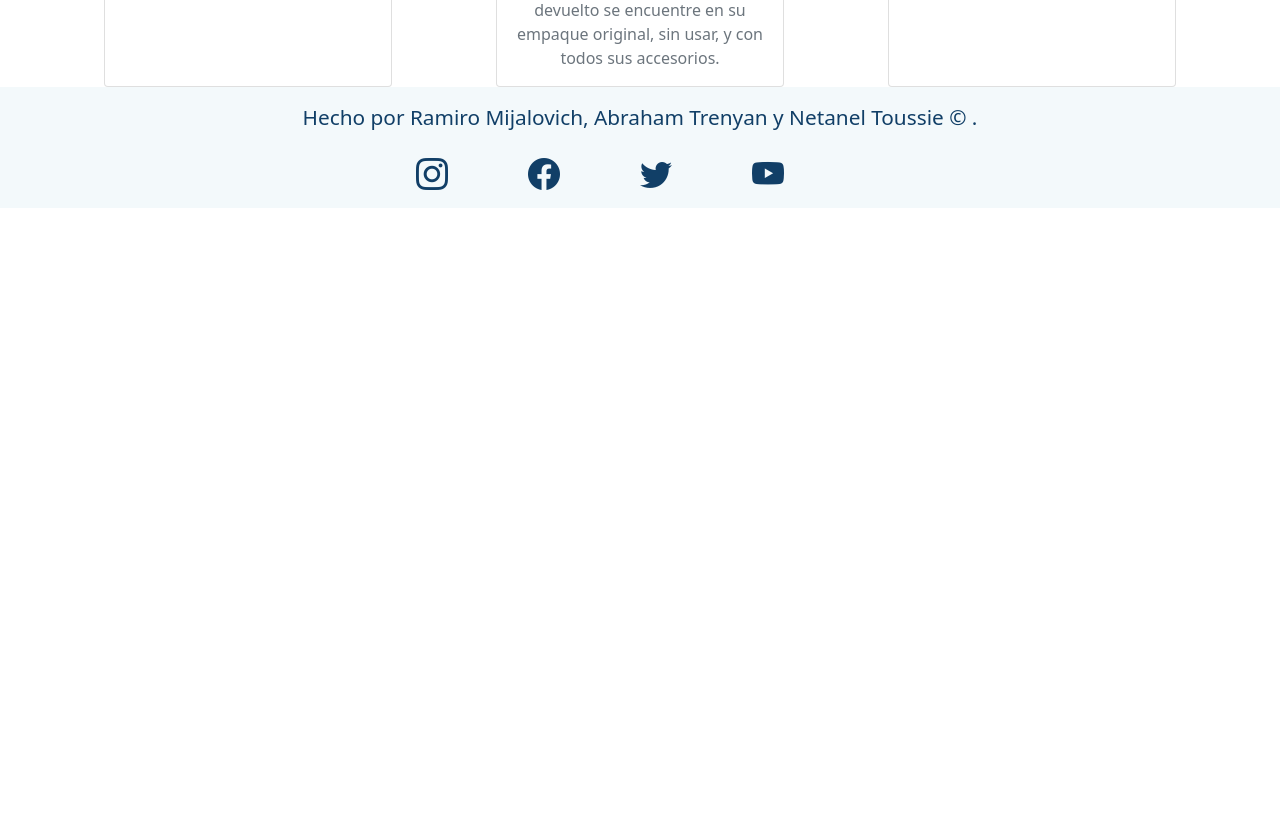
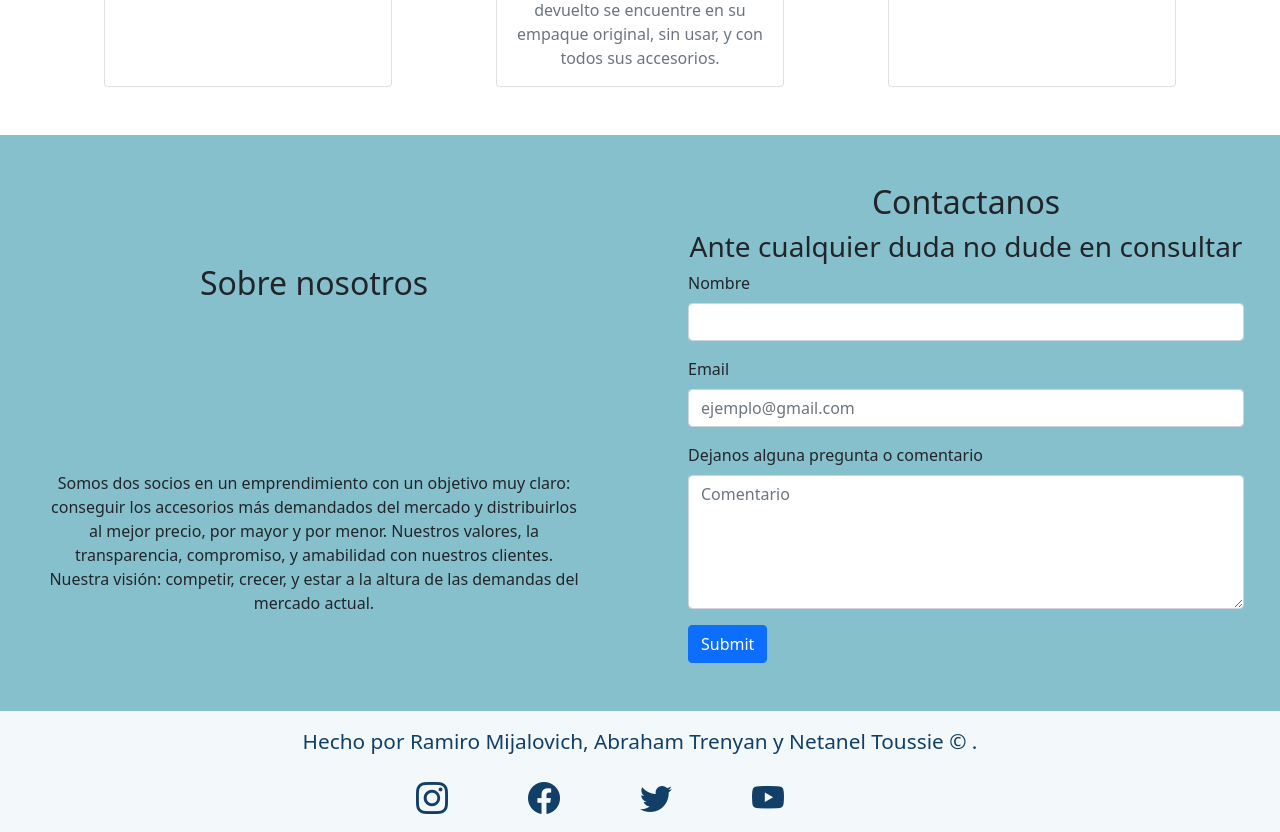
Before and after one commit to AbrahamTrenyan/proyectoFinal, a React (Create React App) app: page / in a window 1280 px wide. Shown: the part 1420-2252 px from the top of the page. Before the commit the page ends 1628 px from the top, so only its background shows below. Built offline with nearby package versions, Linux system fonts and the light colour scheme.

Commit message:
Casi finalizada la Home, falta hacer responsive el navbar

```diff
--- a/src/pages/Home/Home.js
+++ b/src/pages/Home/Home.js
@@ -35,10 +35,12 @@ const Home = () => {
                     </div>
                 </div>
             </section>
+
             <section id="seccion-ofertas" className="seccion-ofertas">
                 <h2 className="text-center mt-3">Aprovecha nuestras ultimas ofertas!</h2>
             </section>
-            <section id="seccion-info" className="d-flex justify-content-evenly flex-wrap">
+
+            <section id="seccion-info" className="d-flex justify-content-evenly flex-wrap mb-5">
                 <div className="card border-none mt-3" style={{width: '18rem'}}>
                     <i className="bi bi-truck text-center p-2 iconito"></i>
                     <div className="card-body text-center ">
@@ -47,17 +49,50 @@ const Home = () => {
                     </div>
                 </div>
                 <div className="card border-none mt-3" style={{width: '18rem'}}>
-                    <i class="bi bi-patch-check text-center iconito"></i>
+                    <i className="bi bi-patch-check text-center iconito"></i>
                     <div className="card-body text-center ">
                         <h5 className="card-title">Garantia</h5>
                         <p className="card-text text-muted">En caso de querer o necesitar cambiar un producto, el costo del envío por cambio corre por cuenta del cliente(salvo por fallas en el producto), y se efectúa siempre y cuando el producto devuelto se encuentre en su empaque original, sin usar, y con todos sus accesorios.</p>
                     </div>
                 </div>
                 <div className="card border-none mt-3" style={{width: '18rem'}}>
-                    <i class="bi bi-credit-card-2-front text-center iconito"></i>
+                    <i className="bi bi-credit-card-2-front text-center iconito"></i>
                     <div className="card-body text-center ">
                         <h5 className="card-title">Medios de Pago</h5>
                         <p className="card-text text-muted">Aceptamos TODOS los métodos de pago, desde MercadoPago, incluyendo todas las tarjetas de crédito y débito, transferencia, y efectivo en Rapipago o Pago Fácil.</p>
+                    </div>
+                </div>
+            </section>
+
+            <section id="seccion-nosotros/contacto" className="seccion-ofertas">
+                <div className="row ">
+                    <div className="col-md-6 col-sm-12 d-flex flex-wrap justify-content-center align-items-center text-center">
+                        <h2 className="pt-5">Sobre nosotros</h2>
+                        <p className="px-5">Somos dos socios en un emprendimiento con un objetivo muy claro: conseguir los accesorios más demandados del mercado y distribuirlos al mejor precio, por mayor y por menor.
+                            Nuestros valores, la transparencia, compromiso, y amabilidad con nuestros clientes.
+                            Nuestra visión: competir, crecer, y estar a la altura de las demandas del mercado actual.
+                        </p>
+                    </div>
+                    <div className="col-md-6 col-sm-12 text-start p-5">
+                        <div className="text-center">
+                            <h2>Contactanos</h2>
+                            <h3>Ante cualquier duda no dude en consultar</h3>
+                        </div>
+                        <form action="https://submit-form.com/VoG37Uu9" className="w-75 d-inline">
+                            <div className="mb-3">
+                                <label for="name" className="form-label">Nombre</label>
+                                <input type="text" name="name" className="form-control" id="name" />
+                            </div>
+                            <div className="mb-3">
+                                <label for="email" className="form-label">Email</label>
+                                <input type="email"  name="email" className="form-control" placeholder="ejemplo@gmail.com" id="email" aria-describedby="emailHelp" />
+                            </div>
+                            <div className="mb-3">
+                                <label for="comentarios" className="form-label">Dejanos alguna pregunta o comentario</label>
+                                <textarea className="form-control" name="comentarios" rows="5" cols="10" placeholder="Comentario" id="comentarios" ></textarea>
+                            </div>
+                            <button type="submit" className="btn btn-primary">Submit</button>
+                        </form>
                     </div>
                 </div>
             </section>
```
Also changed, not shown: src/Components/Footer/Footer.css (renamed from src/Components/Footer/footer.css).
